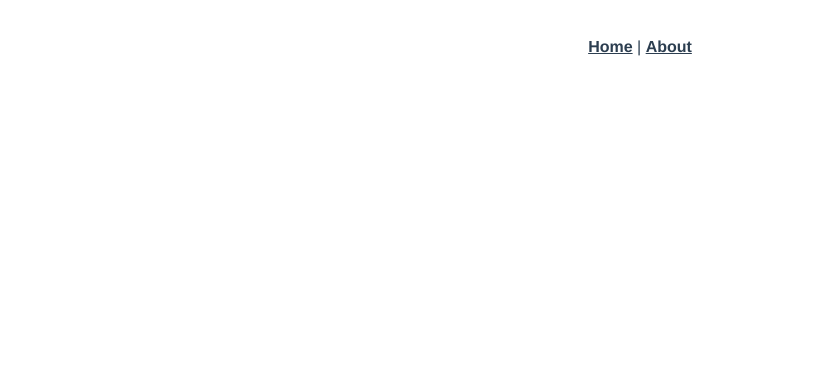
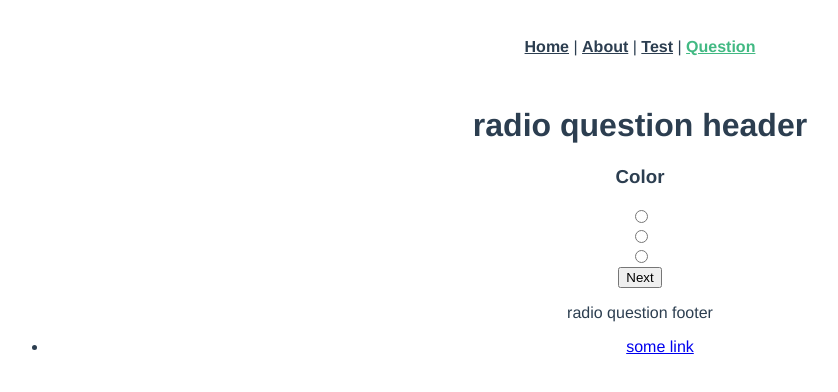
Before and after one commit to Duckolyte/questionator, a Vue app: page /question in a window 1280 px wide. Shown: the top 392 px of the page, without its empty margins (0-838 px from the left). Built offline with nearby package versions, Linux system fonts and the light colour scheme.

Commit message:
project set up. generic forms for questions realised. missing specific question implementations like the image-question.

```diff
--- a/src/App.vue
+++ b/src/App.vue
@@ -1,12 +1,24 @@
 <template>
   <div id="app">
-    <div id="nav">
-      <router-link to="/">Home</router-link> |
-      <router-link to="/about">About</router-link>
-    </div>
+    <question-header/>
     <router-view/>
+    <question-footer/>
   </div>
 </template>
+
+<script>
+
+import AppHeader from './components/AppHeader.vue';
+import AppFooter from './components/AppFooter.vue';
+
+export default {
+  components: {
+    'question-header': AppHeader,
+    'question-footer': AppFooter,
+  },
+};
+
+</script>
 
 <style>
 #app {
--- /dev/null
+++ b/src/components/AppFooter.vue
@@ -0,0 +1,37 @@
+<template>
+  <div id="app-footer">
+    <ul>
+      <li>
+        <a href="#">some link</a>
+      </li>
+    </ul>
+  </div>
+</template>
+
+<script>
+
+// import ... from './...'
+
+export default {
+
+  components: {
+
+  },
+  data() {
+    return {
+
+    };
+  },
+  computed: {
+
+  },
+  methods: {
+
+  },
+};
+
+</script>
+
+<style>
+
+</style>
--- /dev/null
+++ b/src/components/AppHeader.vue
@@ -0,0 +1,36 @@
+<template>
+  <div id="nav">
+    <router-link to="/">Home</router-link> |
+    <router-link to="/about">About</router-link> |
+    <router-link to="/test">Test</router-link> |
+    <router-link to="/question">Question</router-link>
+  </div>
+</template>
+
+<script>
+
+// import ... from './...'
+
+export default {
+
+  components: {
+
+  },
+  data() {
+    return {
+
+    };
+  },
+  computed: {
+
+  },
+  methods: {
+
+  },
+};
+
+</script>
+
+<style>
+
+</style>
--- /dev/null
+++ b/src/components/question/BaseQuestion.vue
@@ -0,0 +1,38 @@
+<template>
+  <div>
+    <form>
+      <div id="form-header">
+        <slot name="form-header"></slot>
+      </div>
+      <div id="form-fields">
+        <slot name="form-fields"></slot>
+      </div>
+      <div id="form-controls">
+        <slot name="form-controls"></slot>
+      </div>
+      <div id="form-footer">
+        <slot name="form-footer"></slot>
+      </div>
+    </form>
+  </div>
+</template>
+
+<script>
+
+export default
+{
+  components:
+  {
+
+  },
+  data() {
+    return {
+
+    };
+  },
+};
+
+</script>
+
+<style scoped>
+</style>
--- /dev/null
+++ b/src/components/question/InputQuestion.vue
@@ -0,0 +1,42 @@
+<template>
+  <div>
+    <base-question>
+      <div slot="form-header">
+        <h1>input question header</h1>
+      </div>
+      <div slot="form-fields">
+        <input type="text" name="" value="">
+      </div>
+      <div slot="form-controls">
+        <button type="button" name="button">Next</button>
+      </div>
+      <div slot="form-footer">
+        <p>input question footer</p>
+      </div>
+    </base-question>
+  </div>
+</template>
+
+<script>
+
+import BaseQuestion from './BaseQuestion.vue';
+
+export default
+{
+  components: {
+    'base-question': BaseQuestion,
+  },
+  data() {
+    return {
+
+    };
+  },
+  methods: {
+
+  },
+};
+
+</script>
+
+<style scoped>
+</style>
--- /dev/null
+++ b/src/components/question/RadioQuestion.vue
@@ -0,0 +1,47 @@
+<template>
+  <div>
+    <base-question>
+      <div slot="form-header">
+        <h1>radio question header</h1>
+      </div>
+      <div slot="form-fields">
+        <h3>Color</h3>
+        <input type="radio" name="test-radio" value="green" label="green"><br>
+        <input type="radio" name="test-radio" value="red" label="red"><br>
+        <input type="radio" name="test-radio" value="blue" label="blue"><br>
+      </div>
+      <div slot="form-controls">
+        <button type="button" name="button">Next</button>
+      </div>
+      <div slot="form-footer">
+        <p>radio question footer</p>
+      </div>
+    </base-question>
+  </div>
+</template>
+
+<script>
+
+import BaseQuestion from './BaseQuestion.vue';
+
+export default
+{
+  components:
+  {
+    'base-question': BaseQuestion,
+  },
+  data() {
+    return {
+
+    };
+  },
+  methods:
+  {
+
+  },
+};
+
+</script>
+
+<style scoped>
+</style>
--- a/src/router.js
+++ b/src/router.js
@@ -21,5 +21,21 @@ export default new Router({
       // which is lazy-loaded when the route is visited.
       component: () => import(/* webpackChunkName: "about" */ './views/About.vue'),
     },
+    {
+      path: '/test',
+      name: 'test',
+      // route level code-splitting
+      // this generates a separate chunk (about.[hash].js) for this route
+      // which is lazy-loaded when the route is visited.
+      component: () => import(/* webpackChunkName: "about" */ './views/Test.vue'),
+    },
+    {
+      path: '/question',
+      name: 'question',
+      // route level code-splitting
+      // this generates a separate chunk (about.[hash].js) for this route
+      // which is lazy-loaded when the route is visited.
+      component: () => import(/* webpackChunkName: "about" */ './views/Question.vue'),
+    },
   ],
 });
--- /dev/null
+++ b/src/views/Question.vue
@@ -0,0 +1,47 @@
+<template>
+  <div class="question">
+    <!-- <question-header></question-header> -->
+    <component :is="activeQuestion"></component>
+    <!-- <question-footer"></question-footer> -->
+  </div>
+</template>
+
+<script>
+
+import InputQuestion from '../components/question/InputQuestion.vue';
+import RadioQuestion from '../components/question/RadioQuestion.vue';
+
+export default {
+  /*
+  props:
+  {
+    question:
+    {
+      type: Object,
+      required: true,
+      validator: function(value)
+      {
+        return [
+          'input-question',
+          'radio-question'
+        ].indexOf(value.questionType) !== -1
+      }
+    }
+  }, */
+  components:
+  {
+    'input-question': InputQuestion,
+    'radio-question': RadioQuestion,
+  },
+  data() {
+    return {
+      activeQuestion: 'radio-question', // TODO change to dynamic value question.questionType
+    };
+  },
+};
+
+</script>
+
+<style scoped>
+
+</style>
--- /dev/null
+++ b/src/views/Test.vue
@@ -0,0 +1,5 @@
+<template>
+  <div class="test">
+    <h1>This is an TEST page</h1>
+  </div>
+</template>
```
Also changed, not shown: src/components/BaseComponent.vue (added, +29 -0 lines), src/components/TestComp.vue (added, +11 -0 lines).
